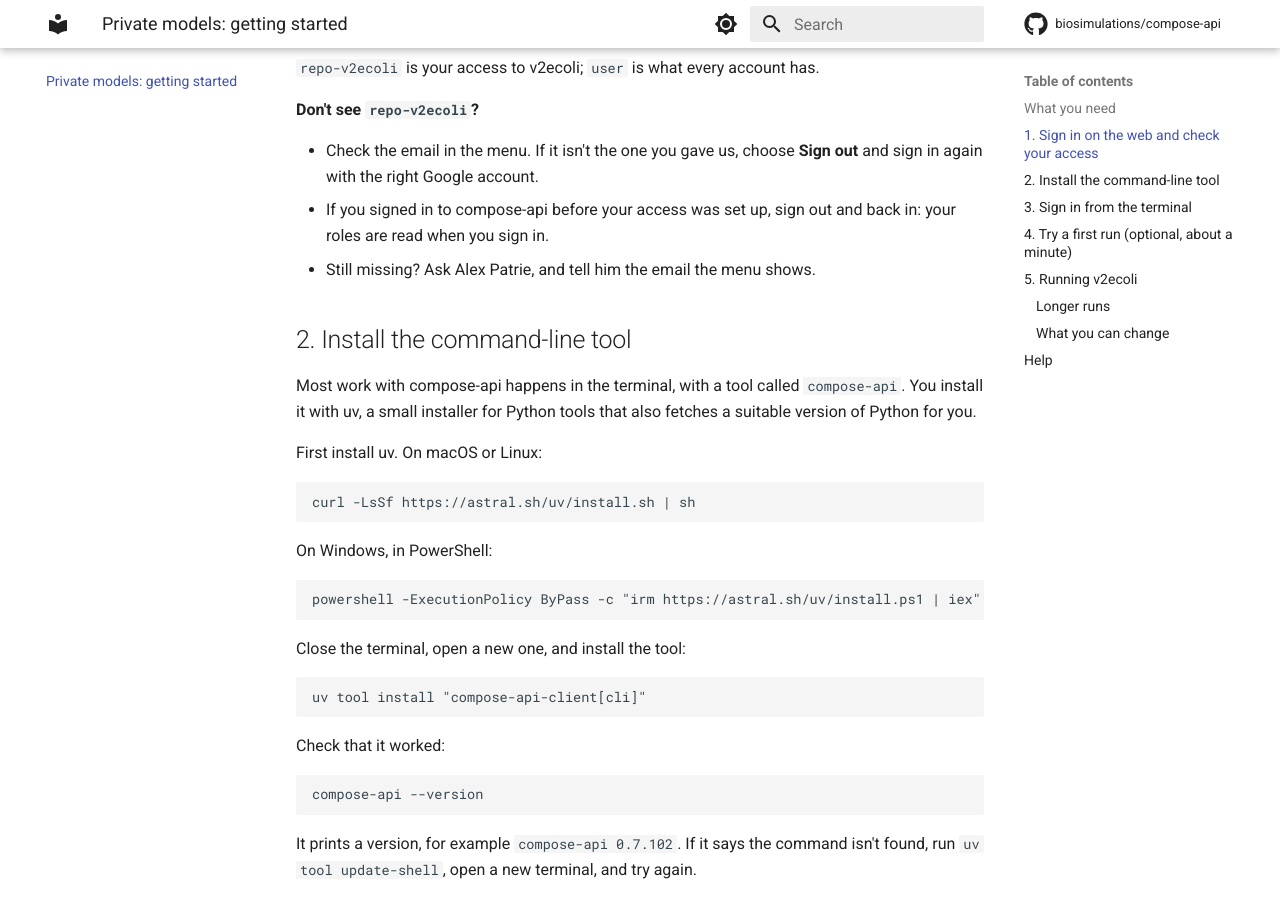
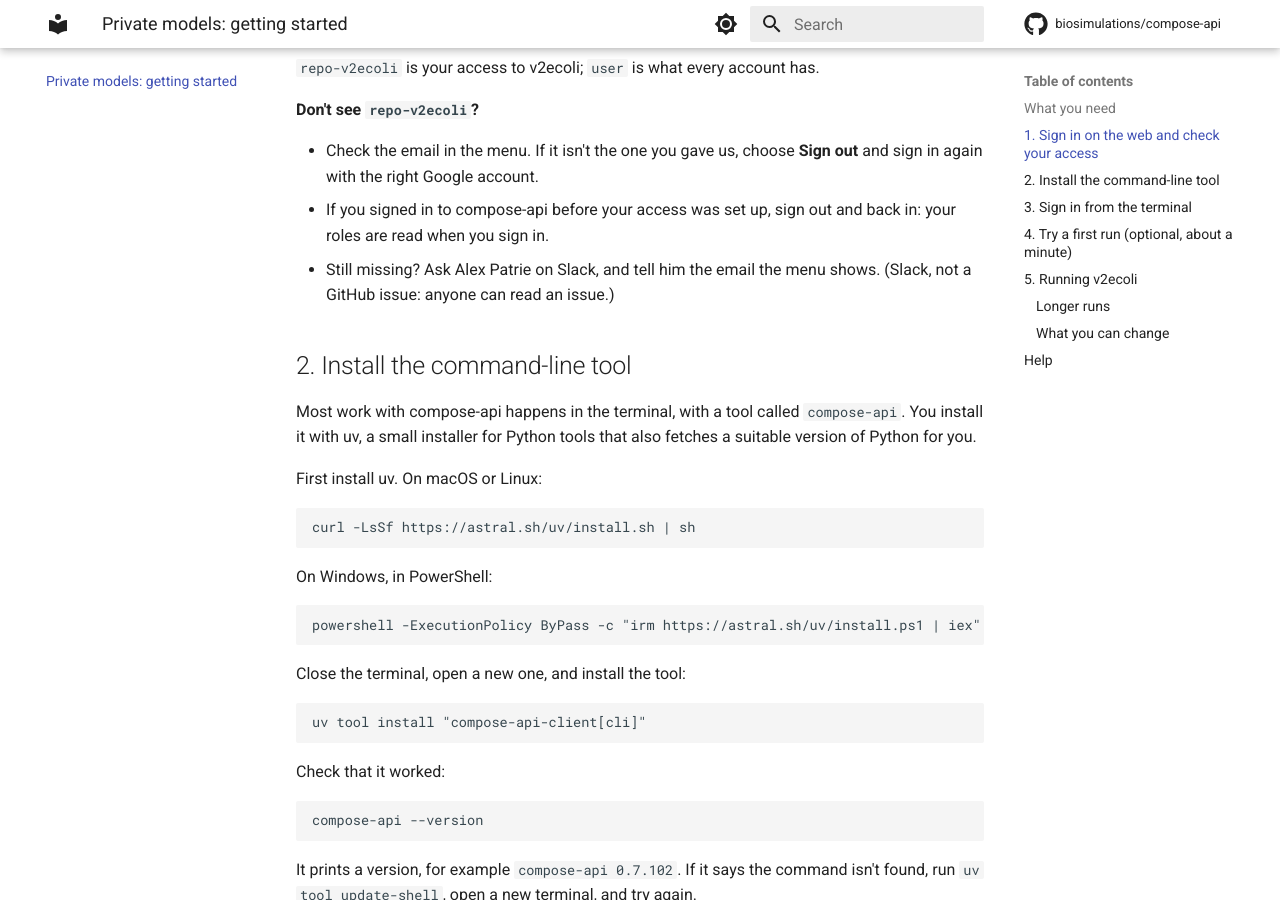
Before and after one commit to biosimulations/compose-api, an MkDocs documentation site: the page built from docs/private-models.md, in a window 1280 px wide and 900 px high, scrolled down 837 px. Built offline with MkDocs 1.6.1 and Material for MkDocs 9.7.7, drawn with Linux system fonts in a browser that asks for light colours; comment, search, counter and statistics services are not loaded; some of the changed text lies outside the part shown.

Commit message:
docs(private-models): students ask in a GitHub issue or on Slack
Alex's call: questions go to a compose-api GitHub issue or to him on Slack. Issues are public, so the guide says to
leave out email and anything private. A missing-access question, which needs the student's email, stays on Slack.

Co-Authored-By: Claude Opus 5.5 <noreply@anthropic.com>
Claude-Session: https://claude.ai/code/session_01PcSWnxrDtCgf4FKc3SffXu

```diff
--- a/docs/private-models.md
+++ b/docs/private-models.md
@@ -33,7 +33,8 @@ v2ecoli.
   Google account.
 - If you signed in to compose-api before your access was set up, sign out and back in: your roles are read when you sign
   in.
-- Still missing? Ask Alex Patrie, and tell him the email the menu shows.
+- Still missing? Ask Alex Patrie on Slack, and tell him the email the menu shows. (Slack, not a GitHub issue: anyone
+  can read an issue.)
 
 ## 2. Install the command-line tool
 
@@ -154,4 +155,5 @@ points at other code or files is refused or fails.
 
 - `compose-api results <run number> --extract <folder>` downloads a finished run's results again.
 - `compose-api <command> --help` explains any command.
-- Questions about access or v2ecoli: ask Alex Patrie on Slack.
+- Questions: open an issue at <https://github.com/biosimulations/compose-api/issues> (anyone can read it, so leave out
+  your email and anything private), or ask Alex Patrie on Slack.
```
